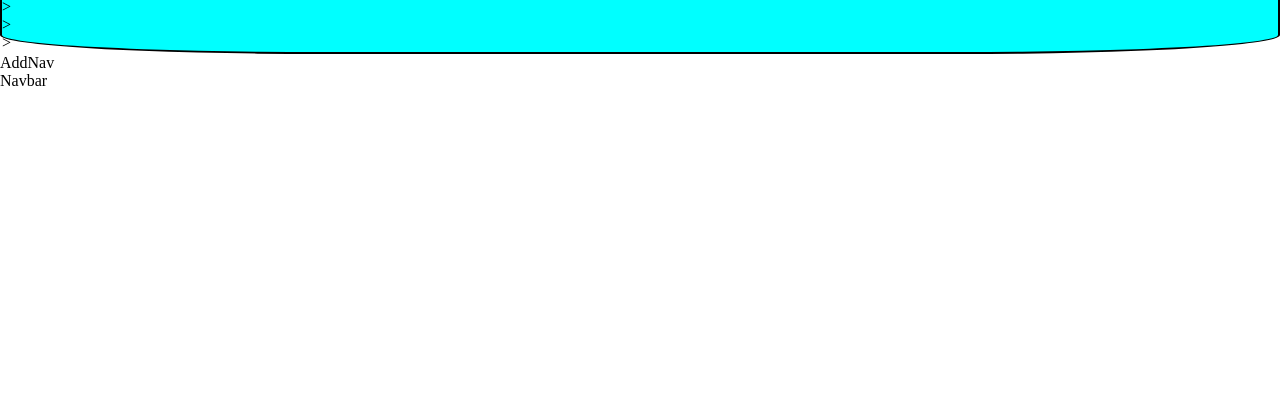
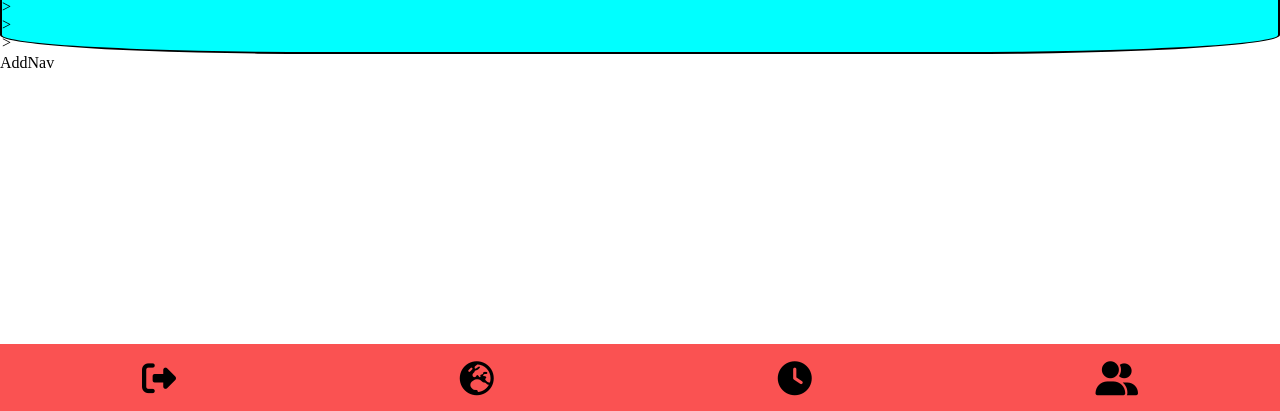
Before and after one commit to siddav83/happy-holiday-frontend, a React (Create React App) app: page /tab in a window 1280 px wide. Shown: the part 386-797 px from the top of the page. Built offline with nearby package versions, Linux system fonts and the light colour scheme.

Commit message:
added holidays navbar

```diff
--- a/src/Components/Navbar/Navbar.js
+++ b/src/Components/Navbar/Navbar.js
@@ -1,8 +1,25 @@
 import React from "react";
+import { NavLink } from "react-router-dom";
 import "./style.css";
+import friendsIcon from "../../Assets/images/friends-icon.png";
 
 const Navbar = () => {
-	return <div>Navbar</div>;
+	return (
+		<nav className="holiday-navbar">
+			<NavLink to="/">
+				<i class="fa-solid fa-right-from-bracket"></i>
+			</NavLink>
+			<NavLink to="/community">
+				<i class="fa-solid fa-earth-europe"></i>
+			</NavLink>
+			<NavLink to="/holidays">
+				<i class="fa-solid fa-clock"></i>
+			</NavLink>
+			<NavLink to="/friends">
+				<i class="fa-solid fa-user-group"></i>
+			</NavLink>
+		</nav>
+	);
 };
 
 export default Navbar;
--- a/src/Components/Navbar/style.css
+++ b/src/Components/Navbar/style.css
@@ -0,0 +1,16 @@
+.holiday-navbar {
+	display: flex;
+	justify-content: space-around;
+	align-items: center;
+	position: fixed;
+	bottom: 0;
+	right: 0;
+	left: 0;
+	height: 70px;
+	background-color: var(--red);
+}
+
+.holiday-navbar i {
+	color: black;
+	font-size: 34px;
+}
```
Also changed, not shown: src/assets/images/friends-icon.png.
